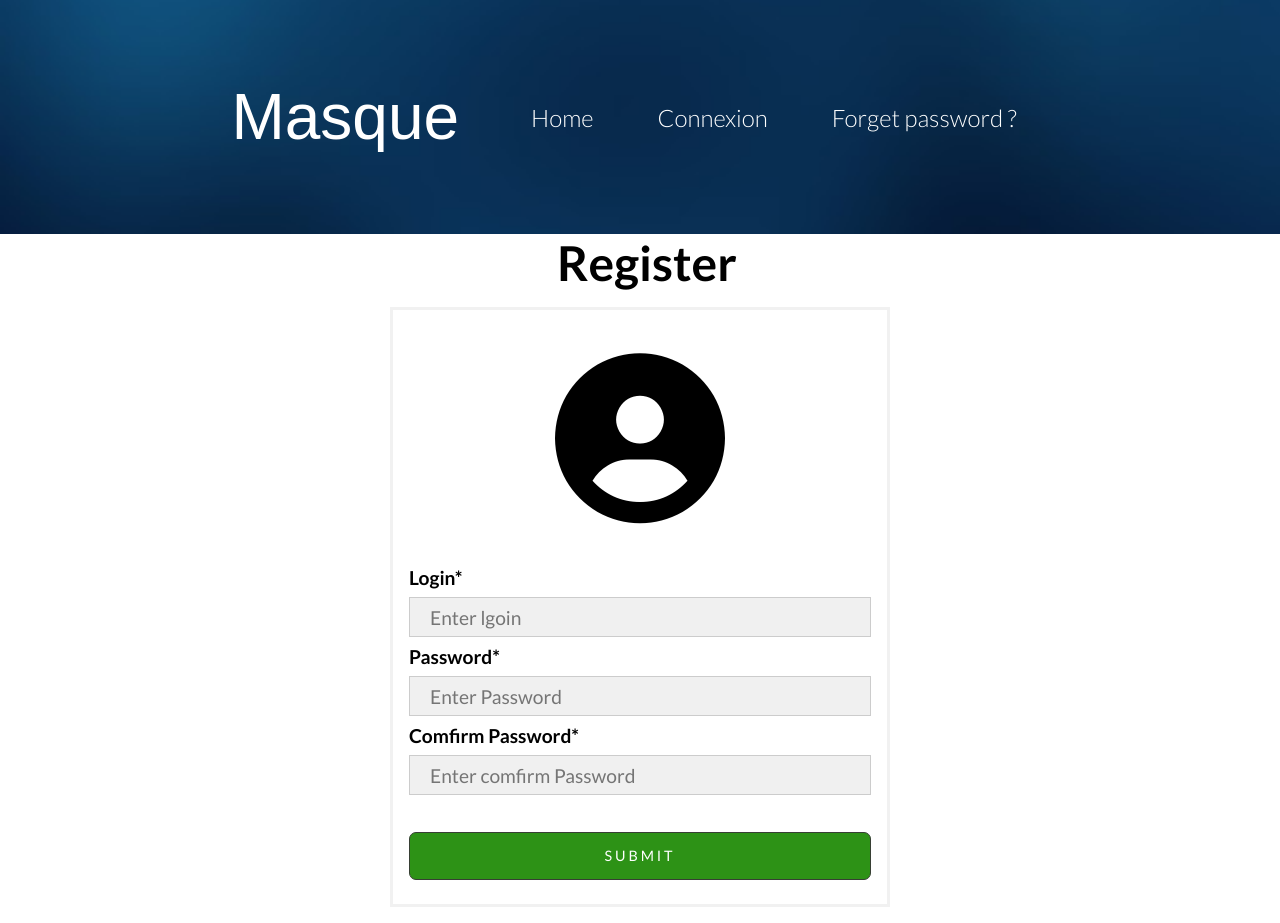
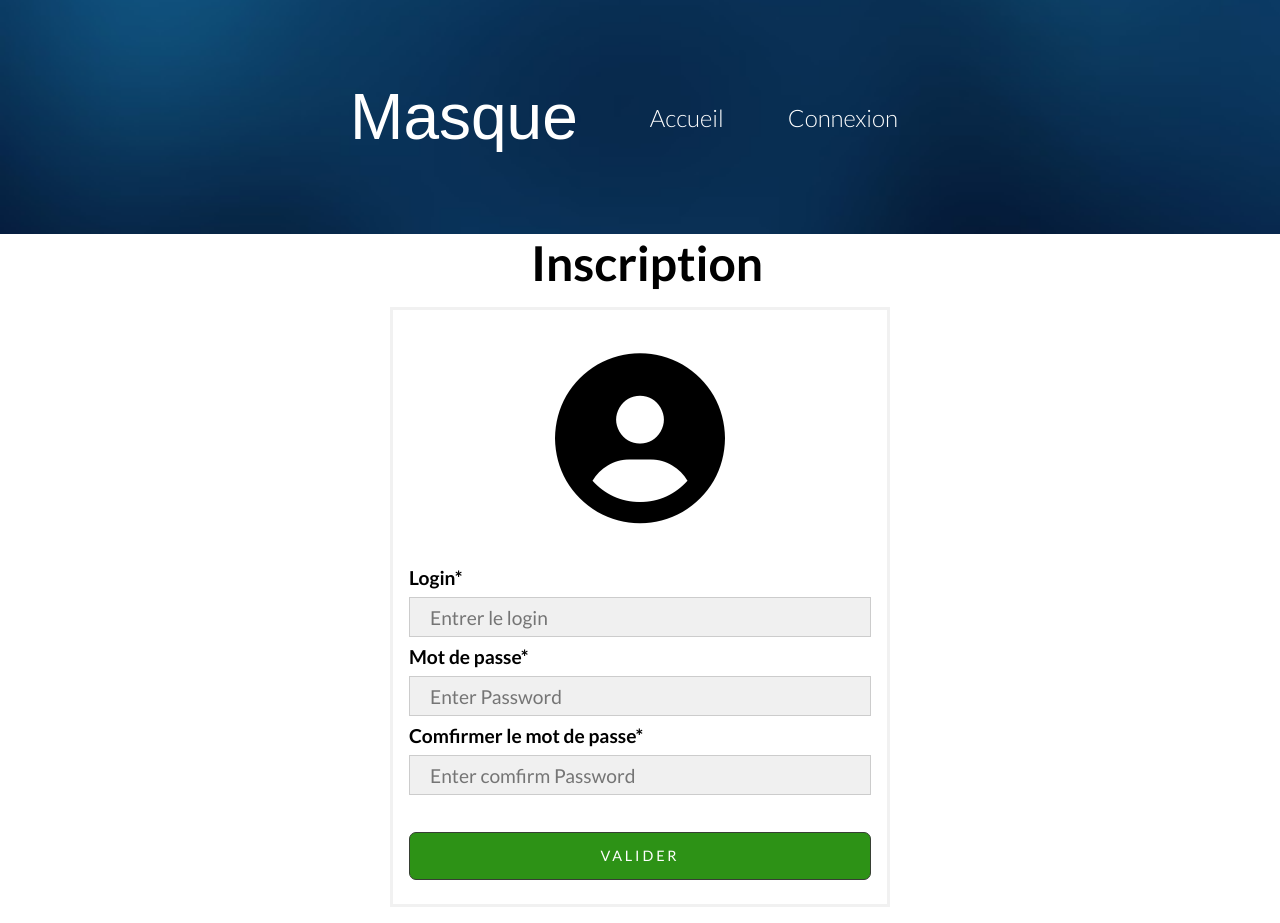
Before and after one commit to elias-cardon/discussion, a PHP site: page /inscription.php in a window 1280 px wide. Run offline with PHP 8.4, Linux system fonts and the light colour scheme; some libraries are stand-ins or nearby versions.

Commit message:
Correction de faute de français + autres

```diff
--- a/inscription.php
+++ b/inscription.php
@@ -30,9 +30,9 @@ if (isset($_SESSION["loginConnect"])) {
         $message = '';
 
         if (mysqli_num_rows($res_l) == 1) {
-            $messageLogin = 'Votre login exist deja !';
+            $messageLogin = 'Votre login existe déjà !';
         } elseif ($pass != $pass1) {
-            $messagePass = 'Vos mot de passe ne correspondent pas !';
+            $messagePass = 'Vos mots de passe ne correspondent pas !';
         } elseif ($pass == $pass1 and mysqli_num_rows($res_l) == 0) {
             $insertMbr = "INSERT INTO utilisateurs (login, password) VALUES ('$login', '$pass')";
             $query = mysqli_query($link, $insertMbr);
@@ -59,15 +59,15 @@ if (isset($_SESSION["loginConnect"])) {
             <nav>
             <h1><a href="#">Masque</a></h1>
                 <ul>
-                    <li><a href="index.php">Home</a></li>
+                    <li><a href="index.php">Accueil</a></li>
                     <li><a href="connexion.php">Connexion</a></li>
-                    <li><a href="motdepass.html">Forget password ?</a></li>
+                    <!-- <li><a href="motdepass.html">Forget password ?</a></li> -->
                 </ul>
             </nav>
         </header>
         <main>
             <section>
-                <h2>Register</h2>
+                <h2>Inscription</h2>
                 <div class="container">
                     <form action="<?php echo htmlspecialchars($_SERVER['REQUEST_URI'], ENT_QUOTES); ?>" method="post" method="POST">
                         <div class="imgcontainer">
@@ -78,20 +78,20 @@ if (isset($_SESSION["loginConnect"])) {
                                 <p><?php echo $messageLogin; ?></p>
                             <?php endif; ?>
                             <label for="uname"><b>Login*</b></label>
-                            <input type="text" placeholder="Enter lgoin" name="login" value="<?php if (!empty($_POST['login'])) {
+                            <input type="text" placeholder="Entrer le login" name="login" value="<?php if (!empty($_POST['login'])) {
                                                                                                     echo htmlspecialchars($_POST['login'], ENT_QUOTES);
                                                                                                 } ?>" required>
 
-                            <label for="psw"><b>Password*</b></label>
+                            <label for="psw"><b>Mot de passe*</b></label>
                             <input type="password" placeholder="Enter Password" name="password" required>
 
                             <?php if (!empty($messagePass)) : ?>
                                 <p><?php echo $messagePass; ?></p>
                             <?php endif; ?>
-                            <label for="psw"><b>Comfirm Password*</b></label>
+                            <label for="psw"><b>Comfirmer le mot de passe*</b></label>
                             <input type="password" placeholder="Enter comfirm Password" name="password1" required>
 
-                            <button type="submit" name="submit">Submit</button>
+                            <button type="submit" name="submit">Valider</button>
                         </div>
                     </form>
                 </div>
--- a/profil.php
+++ b/profil.php
@@ -52,9 +52,9 @@ if (isset($_SESSION['id'])) {
             <nav>
             <h1><a href="#">Masque</a></h1>
                 <ul>
-                    <li><a href="index.php">Home</a></li>
+                    <li><a href="index.php">Accueil</a></li>
                     <li><a href="discussion.php">Discussion</a></li>
-                    <li><a href="profil.php">Profil</a></li>
+                    <!-- <li><a href="profil.php">Profil</a></li> -->
                     <?php
                     if (isset($_SESSION['id'])) {
                     ?>
```
Also changed, not shown: connexion.php (+8 -7 lines), discussion.php (+4 -4 lines), index.php (+3 -7 lines).
